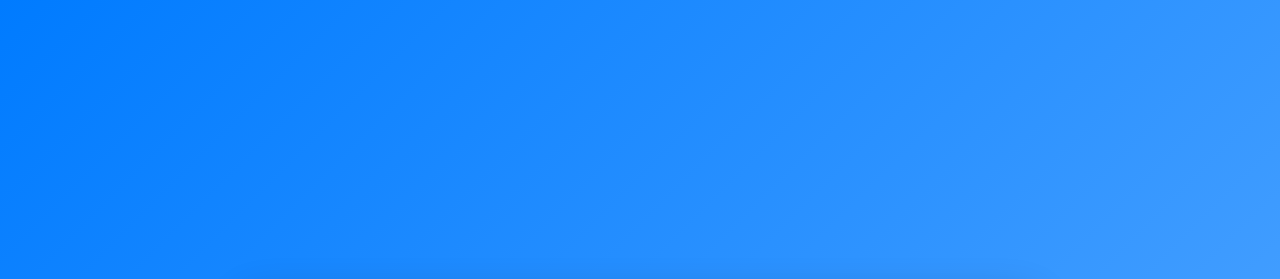
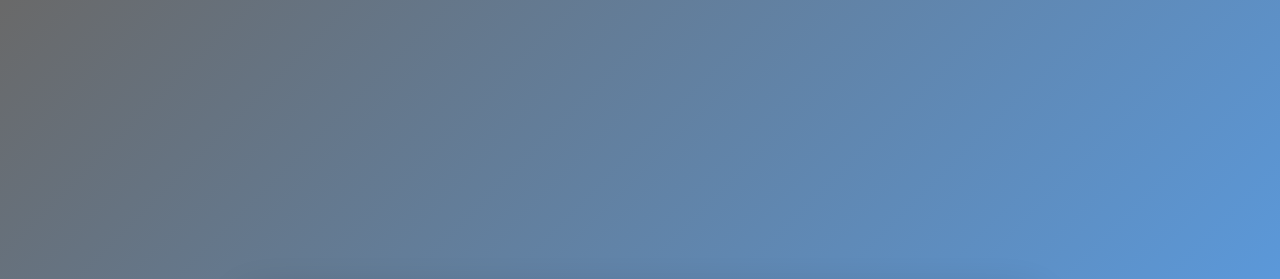
Before and after one commit to PhenriqueeS/Lista-tarefas, a plain HTML site: page index.html in a window 1280 px wide. Shown: the top 279 px of the page. Drawn offline with Linux system fonts and the light colour scheme.

Commit message:
Update style.css

```diff
--- a/style.css
+++ b/style.css
@@ -10,7 +10,7 @@ body{
     display:flex;
     justify-content:center;
     align-items:center;
-    background:linear-gradient(135deg,#007BFF,#56A8FF);
+    background:linear-gradient(135deg,#696969,#56A8FF);
     padding:20px;
 }
 
```
